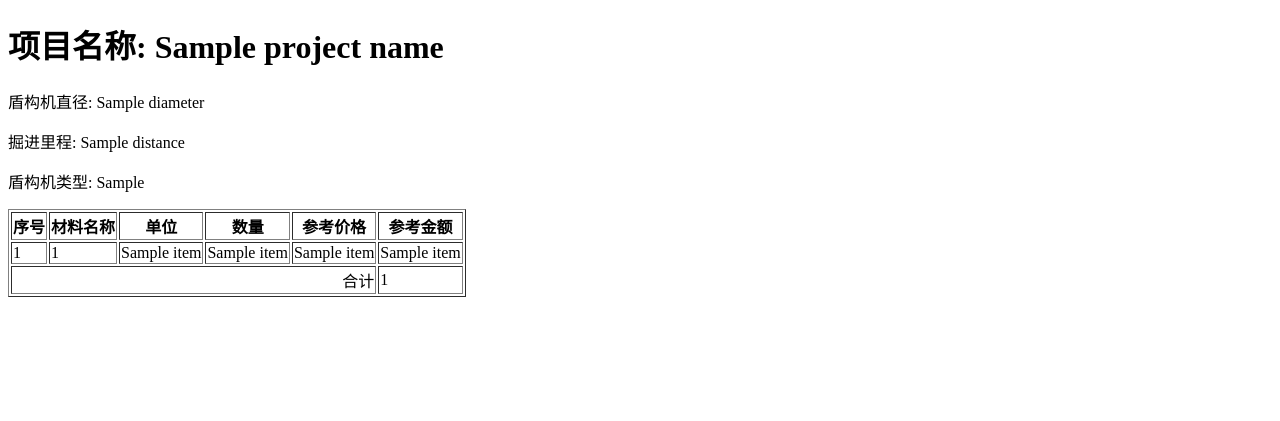
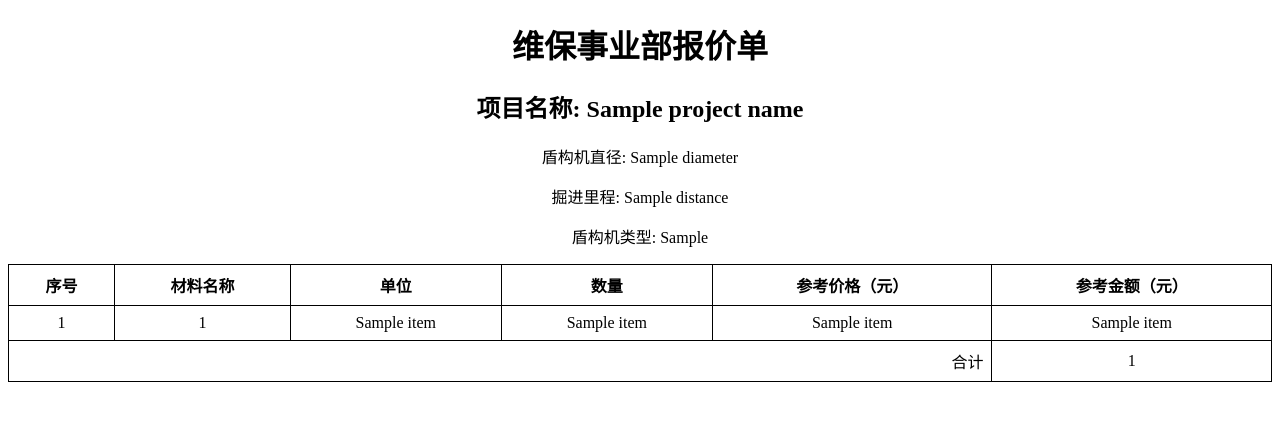
Before and after one commit to sikekidu/materials_calculate, a Flask app: template templates/pdf_template.html in a window 1280 px wide. Shown: the top 421 px of the page. Run offline with Flask 3, Linux system fonts and the light colour scheme; the template is opened without the code that fills it: most values are stand-ins (such as "Sample title", 1, 10 or a date in 2020).

Commit message:
报价单制作初稿

```diff
--- a/requirements.txt
+++ b/requirements.txt
@@ -1,3 +1,4 @@
 Flask
 mysql-connector-python
 python-dotenv
+pdfkit
--- a/templates/pdf_template.html
+++ b/templates/pdf_template.html
@@ -3,20 +3,36 @@
 <head>
     <meta charset="UTF-8">
     <title>维保事业部报价单</title>
+    <style>
+        body {
+            text-align: center; /* 使内容居中 */
+        }
+        table {
+            margin: 0 auto; /* 表格居中 */
+            border-collapse: collapse; /* 合并边框 */
+            width: 100%; /* 使表格宽度适应页面 */
+        }
+        th, td {
+            border: 1px solid black; /* 添加边框 */
+            padding: 8px; /* 添加内边距 */
+            text-align: center; /* 内容居中 */
+        }
+    </style>
 </head>
 <body>
-    <h1>项目名称: {{ project_name }}</h1>
+    <h1>维保事业部报价单</h1>
+    <h2>项目名称: {{ project_name }}</h2>
     <p>盾构机直径: {{ diameter }}</p>
     <p>掘进里程: {{ distance }}</p>
     <p>盾构机类型: {{ shield_type }}</p>
-    <table border="1">
+    <table>
         <tr>
             <th>序号</th>
             <th>材料名称</th>
             <th>单位</th>
             <th>数量</th>
-            <th>参考价格</th>
-            <th>参考金额</th>
+            <th>参考价格（元）</th>
+            <th>参考金额（元）</th>
         </tr>
         {% for item in results %}
         <tr>
@@ -27,6 +43,31 @@
             <td>{{ item[6] }}</td>
             <td>{{ item[7] }}</td>
         </tr>
+        {% if loop.index == 30 %} <!-- 第一页显示30行 -->
+        </table>
+        <div style="page-break-after: always;"></div>
+        <table>
+            <tr>
+                <th>序号</th>
+                <th>材料名称</th>
+                <th>单位</th>
+                <th>数量</th>
+                <th>参考价格（元）</th>
+                <th>参考金额（元）</th>
+            </tr>
+        {% elif loop.index > 30 and (loop.index - 30) % 35 == 0 %} <!-- 后续页面显示35行 -->
+        </table>
+        <div style="page-break-after: always;"></div>
+        <table>
+            <tr>
+                <th>序号</th>
+                <th>材料名称</th>
+                <th>单位</th>
+                <th>数量</th>
+                <th>参考价格（元）</th>
+                <th>参考金额（元）</th>
+            </tr>
+        {% endif %}
         {% endfor %}
         <tr>
             <td colspan="5" style="text-align: right;">合计</td>
```
